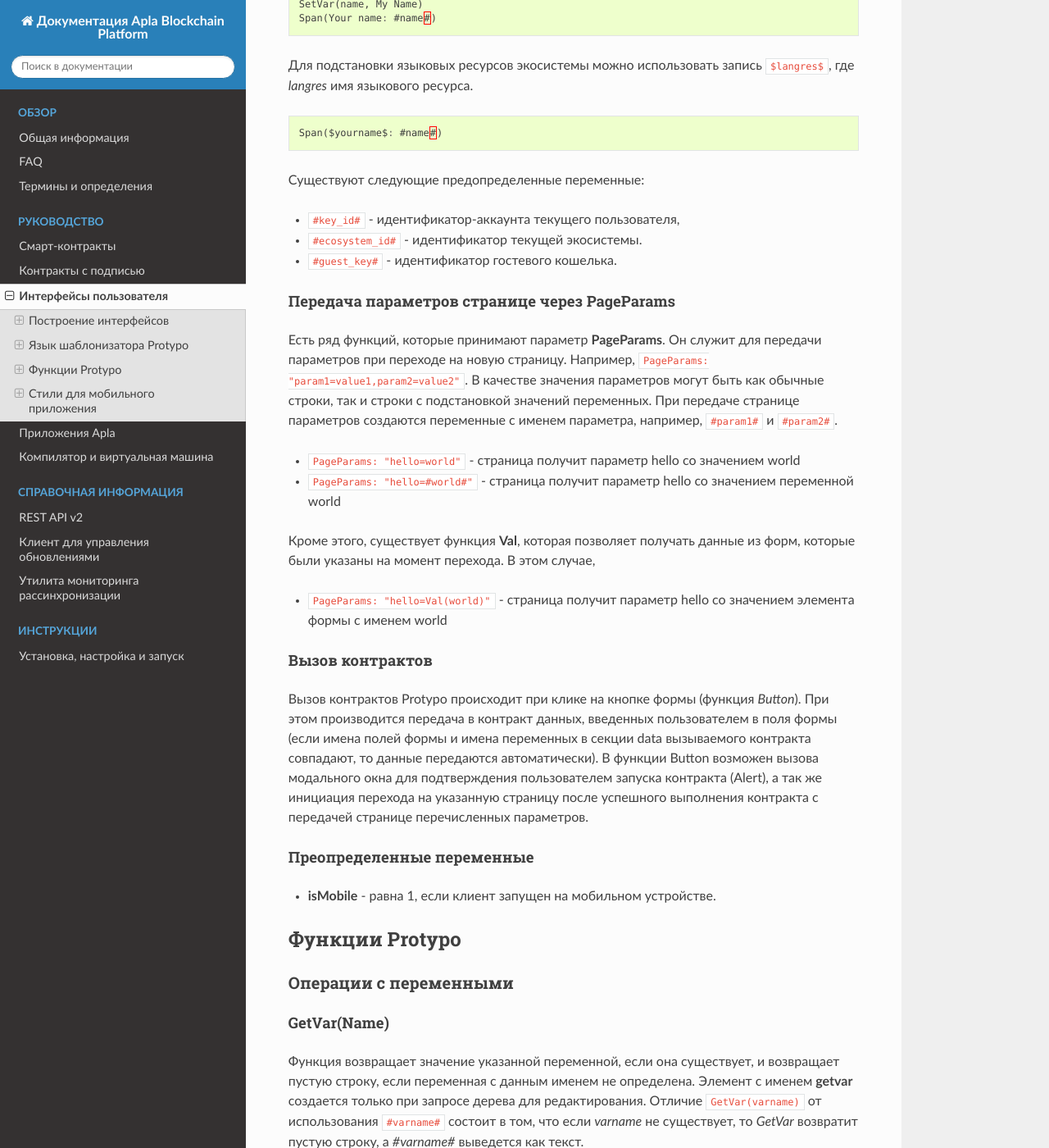
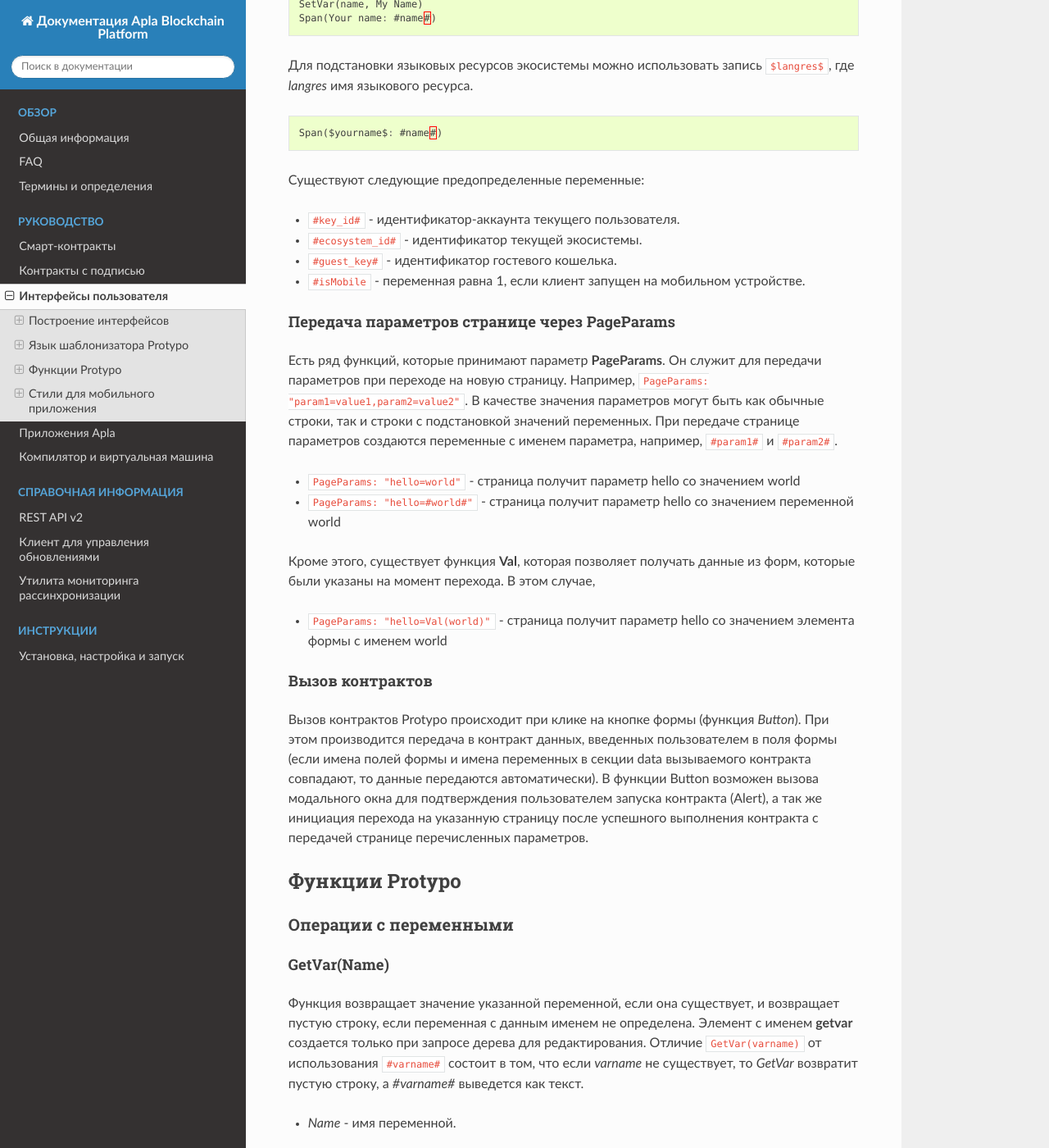
Before and after one commit to AplaProject/apla-docs-ru, a Sphinx documentation site: the page built from source/topics/templates2.rst, in a window 1280 px wide and 1400 px high, scrolled down 4779 px. Shown: the whole window at 82% size. Built offline with Sphinx 7.4.7 and the Read the Docs theme 2.0.0, drawn with Linux system fonts in a browser that asks for light colours; some of the changed lines change nothing that is shown.

Commit message:
Move isMobile to predefined vars list

```diff
--- a/source/topics/templates2.rst
+++ b/source/topics/templates2.rst
@@ -145,9 +145,11 @@
 
 Существуют следующие предопределенные переменные:
 
-* ``#key_id#`` - идентификатор-аккаунта текущего пользователя,
+* ``#key_id#`` - идентификатор-аккаунта текущего пользователя.
 * ``#ecosystem_id#`` - идентификатор текущей экосистемы.
 * ``#guest_key#`` - идентификатор гостевого кошелька.
+* ``#isMobile`` - переменная равна 1, если клиент запущен на мобильном устройстве.
+
 
 Передача параметров странице через PageParams
 -----------------------------
@@ -164,10 +166,6 @@
 -----------------------------
 Вызов контрактов Protypo происходит при клике на кнопке  формы (функция *Button*). При этом производится передача в контракт данных, введенных пользователем в поля формы (если имена полей формы и имена переменных в секции data вызываемого контракта совпадают, то данные передаются автоматически). В функции Button возможен вызова модального окна для подтверждения пользователем запуска контракта (Alert), а так же инициация перехода на указанную страницу после успешного выполнения контракта с передачей странице перечисленных параметров.
 
-Преопределенные переменные
-----------------------------
-
-* **isMobile** - равна 1, если клиент запущен на мобильном устройстве.
 
 ********************************************************************************
 Функции Protypo
```
